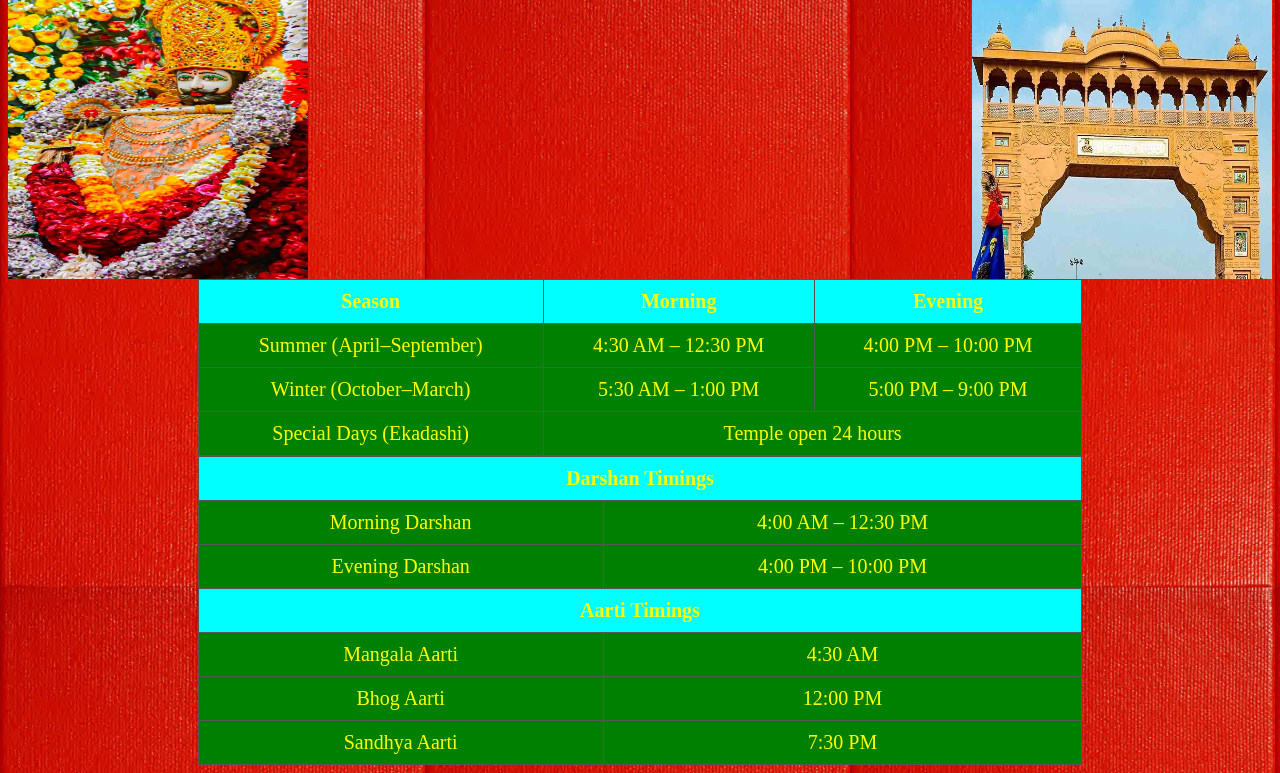
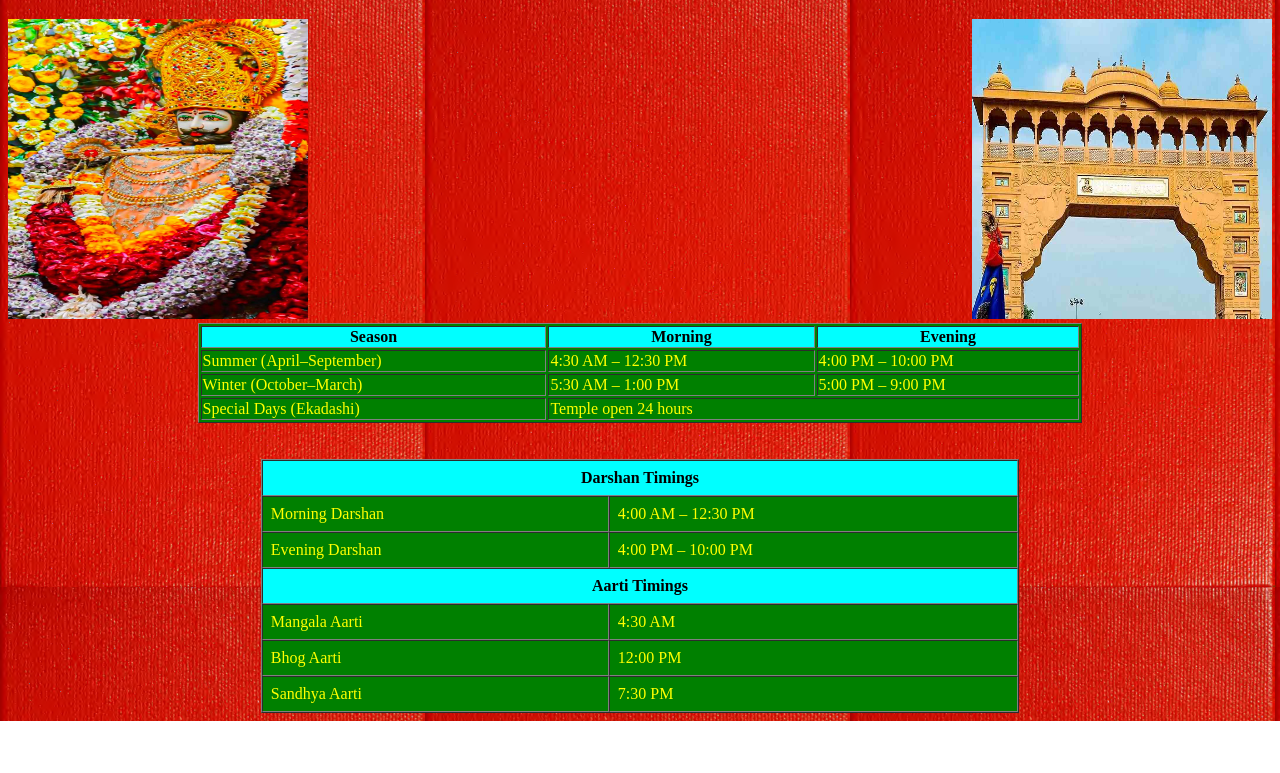
Before and after one commit to astrofxpro-wq/Shayam-baba-darbar, a plain HTML site: page web3.html in a window 1280 px wide. Shown: the part 87-860 px from the top of the page. After the commit the page ends 808 px from the top, so only its background shows below. Drawn offline with Linux system fonts and the light colour scheme.

Commit message:
web3.html

```diff
--- a/web3.html
+++ b/web3.html
@@ -1,91 +1,85 @@
+<!DOCTYPE html>
 <html>
 <head>
     <title>Khatu Shyam Ji Darshan Timings</title>
-    <style>
-        table {
-            width: 70%;
-            margin: auto;
-            border-collapse: collapse;
-            font-size: 20px;
-            color: yellow;
-            background-color: green;
-        }
-        th, td {
-            border: 1px solid #555;
-            padding: 10px;
-            text-align: center;
-        }
-        th {
-            background-color: aqua;
-        }
-        h1 {
-            text-align: center;
-            color: yellow;
-        }
-    </style>
 </head>
-<body background = "bg.png">
+<nav>
+<a href = "index.html">Home</a>
+<body background="bg.png">
+</nav>
+<h1 align="center">
+    <font color="yellow">Khatu Shyam Ji Temple Darshan Timings</font>
+</h1>
 
-<h1>Khatu Shyam Ji Temple Darshan Timings</h1>
-
-<table>
+<!-- FIRST TABLE -->
+<table width="70%" align="center" border="1" bgcolor="green">
 
 <img src="Mandir.jpg" width="300" height="300" align="right">
 <img src="yt.jpg" width="300" height="300" align="bottom">
 
+    <tr bgcolor="aqua">
+        <th><font color="black">Season</font></th>
+        <th><font color="black">Morning</font></th>
+        <th><font color="black">Evening</font></th>
+    </tr>
+
     <tr>
-        <th>Season</th>
-        <th>Morning</th>
-        <th>Evening</th>
+        <td><font color="yellow">Summer (April–September)</font></td>
+        <td><font color="yellow">4:30 AM – 12:30 PM</font></td>
+        <td><font color="yellow">4:00 PM – 10:00 PM</font></td>
     </tr>
+
     <tr>
-        <td>Summer (April–September)</td>
-        <td>4:30 AM – 12:30 PM</td>
-        <td>4:00 PM – 10:00 PM</td>
+        <td><font color="yellow">Winter (October–March)</font></td>
+        <td><font color="yellow">5:30 AM – 1:00 PM</font></td>
+        <td><font color="yellow">5:00 PM – 9:00 PM</font></td>
     </tr>
+
     <tr>
-        <td>Winter (October–March)</td>
-        <td>5:30 AM – 1:00 PM</td>
-        <td>5:00 PM – 9:00 PM</td>
-    </tr>
-    <tr>
-        <td>Special Days (Ekadashi)</td>
-        <td colspan="2">Temple open 24 hours</td>
+        <td><font color="yellow">Special Days (Ekadashi)</font></td>
+        <td colspan="2"><font color="yellow">Temple open 24 hours</font></td>
     </tr>
 </table>
 
 
+<br><br>
 
+<!-- SECOND TABLE -->
+<table border="1" cellpadding="8" cellspacing="0" align="center" width="60%" bgcolor="green">
 
-
-<table border="1" cellpadding="8" cellspacing="0">
-    <tr>
-        <th colspan="2">Darshan Timings</th>
-    </tr>
-    <tr>
-        <td>Morning Darshan</td>
-        <td>4:00 AM – 12:30 PM</td>
-    </tr>
-    <tr>
-        <td>Evening Darshan</td>
-        <td>4:00 PM – 10:00 PM</td>
+    <tr bgcolor="aqua">
+        <th colspan="2"><font color="black">Darshan Timings</font></th>
     </tr>
 
     <tr>
-        <th colspan="2">Aarti Timings</th>
+        <td><font color="yellow">Morning Darshan</font></td>
+        <td><font color="yellow">4:00 AM – 12:30 PM</font></td>
     </tr>
+
     <tr>
-        <td>Mangala Aarti</td>
-        <td>4:30 AM</td>
+        <td><font color="yellow">Evening Darshan</font></td>
+        <td><font color="yellow">4:00 PM – 10:00 PM</font></td>
     </tr>
+
+    <tr bgcolor="aqua">
+        <th colspan="2"><font color="black">Aarti Timings</font></th>
+    </tr>
+
     <tr>
-        <td>Bhog Aarti</td>
-        <td>12:00 PM</td>
+        <td><font color="yellow">Mangala Aarti</font></td>
+        <td><font color="yellow">4:30 AM</font></td>
     </tr>
+
     <tr>
-        <td>Sandhya Aarti</td>
-        <td>7:30 PM</td>
+        <td><font color="yellow">Bhog Aarti</font></td>
+        <td><font color="yellow">12:00 PM</font></td>
     </tr>
+
+    <tr>
+        <td><font color="yellow">Sandhya Aarti</font></td>
+        <td><font color="yellow">7:30 PM</font></td>
+    </tr>
+
 </table>
 
 </body>
```
